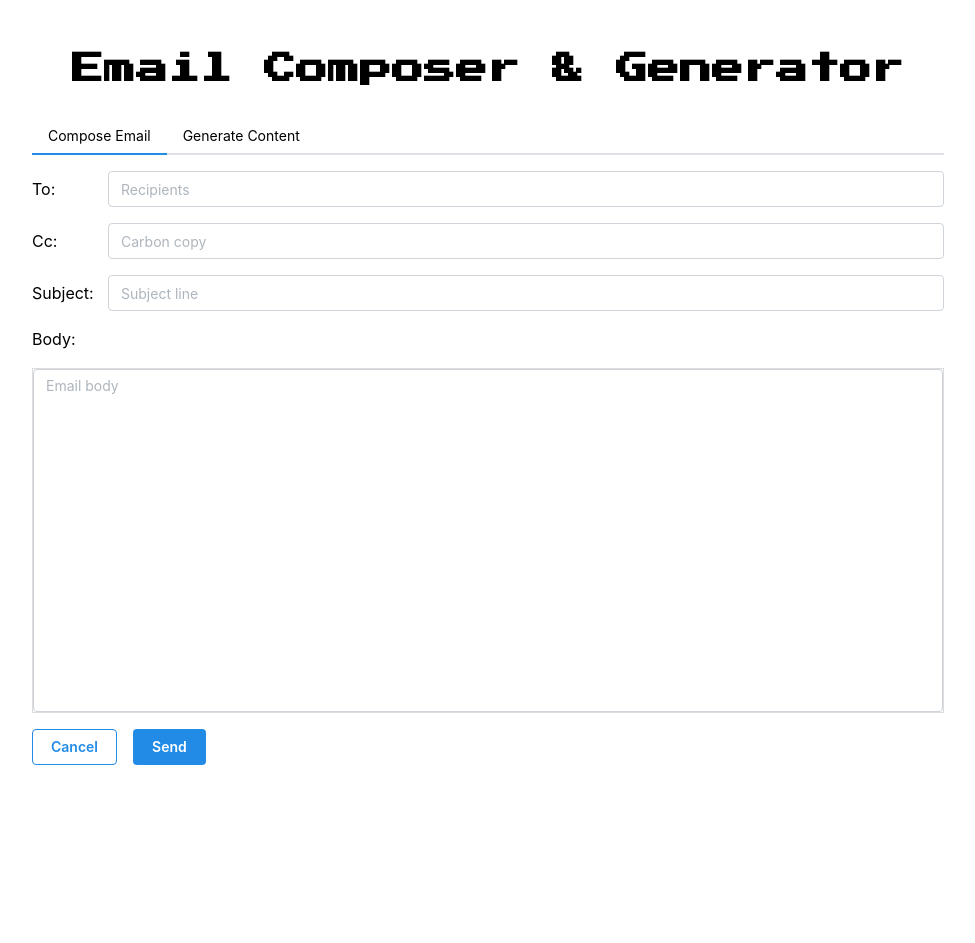
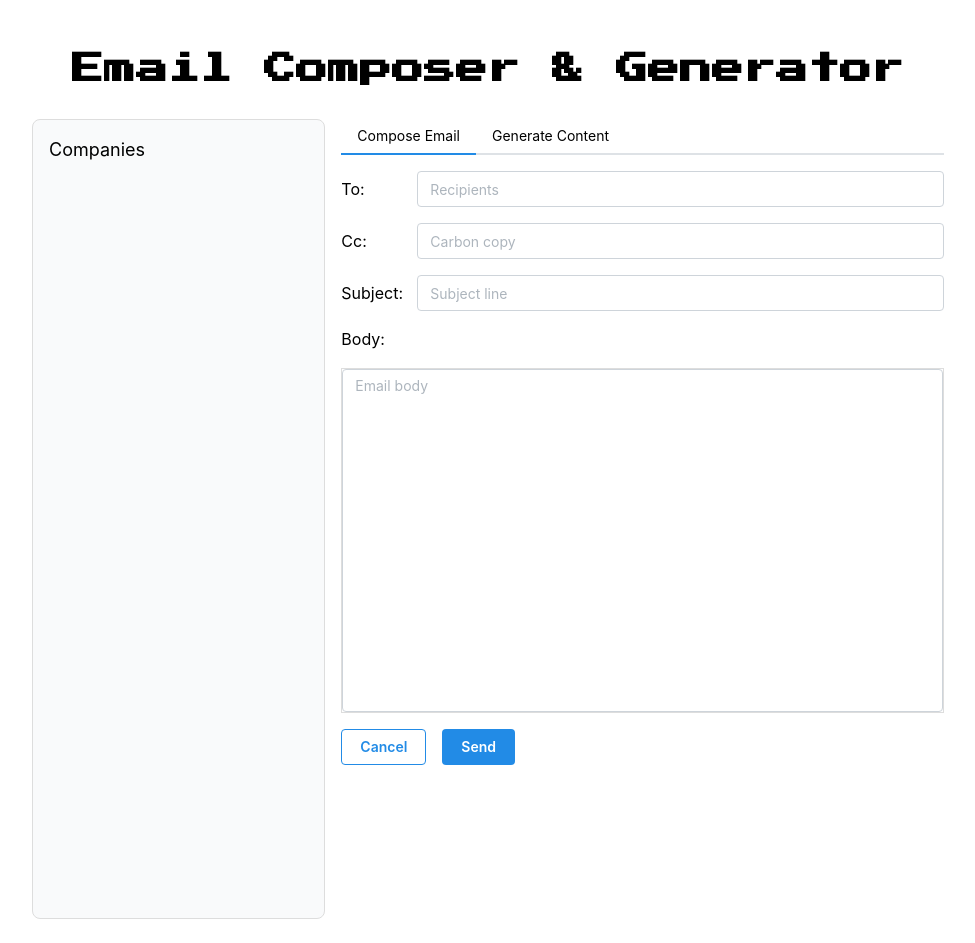
Before and after one commit to CU-Hyperloop/HyperMail, a React (Vite) app in the folder frontend/: page /dashboard in a window 1280 px wide. Shown: the whole page, without its empty margins (152-1127 px from the left). Before the commit the page ends 800 px from the top, so only its background shows below. Built offline with nearby package versions, Linux system fonts and the light colour scheme.

Commit message:
side bar

```diff
--- a/frontend/src/components/Form.tsx
+++ b/frontend/src/components/Form.tsx
@@ -46,7 +46,7 @@ export default function Form() {
       try {
         const response = await getCompanies(data);
         console.log('API response:', response.companies);
-        setCompanies(response.companies);  // Set companies here
+        setCompanies(response.companies);
     } catch (err: any) {
         setError(err.message || 'An error occurred while calling the OpenAI API');
     } finally {
@@ -54,7 +54,6 @@ export default function Form() {
     }
 };
 
-// Effect to navigate once companies state is updated
     useEffect(() => {
         if (companies !== null) {
             console.log('Navigating with companies:', companies);
--- a/frontend/src/pages/Dashboard.tsx
+++ b/frontend/src/pages/Dashboard.tsx
@@ -10,7 +10,12 @@ import {
   Card,
   Tabs,
   Divider,
+  Grid,
+  Col
+
 } from "@mantine/core";
+
+
 import { useNavigate } from "react-router";
 import { useState, useEffect, useRef } from "react";
 import generateEmail from "../services/emailServices";
@@ -20,7 +25,7 @@ export default function Dashboard() {
 
     const location = useLocation();
     const { data } = location.state || {};
-    console.log('Data from state:', data);
+
   // Combined state from both components
   const [companyName, setCompanyName] = useState("");
   const [to, setTo] = useState("");
@@ -69,12 +74,13 @@ export default function Dashboard() {
   };
 
   return (
+    <>
+
     <Container
       size="md"
       style={{
         padding: "1.5rem",
         borderRadius: "8px",
-        // backgroundColor: "#f8f9fa", // Using a neutral background instead of red
         minHeight: "100vh",
       }}
     >
@@ -89,64 +95,55 @@ export default function Dashboard() {
         Email Composer & Generator
       </h1>
 
-      <Tabs value={activeTab} onChange={setActiveTab}>
+      <Grid>
+
+      <Grid.Col gutter="lg" span={4}>
+        <div
+          style={{
+            padding: "1rem",
+            borderRadius: "8px",
+            border: "1px solid #ddd",
+            backgroundColor: "#f9fafb",
+            height: "100vh",
+          }}
+        >
+          <Text weight={600} size="lg" style={{ marginBottom: "0.5rem" }}>
+            Companies
+          </Text>
+          {data &&
+            data.map((company, index) => (
+              <Button
+                key={index}
+                fullWidth
+                variant="light"
+                style={{
+                  padding: "1rem",
+                  borderRadius: "8px",
+                  border: "1px solid #ddd",
+                  backgroundColor: "#f9fafb",
+                  marginBottom: "1rem",
+                  textAlign: "left",
+                }}
+                onClick={() => window.open(company.website, "_blank")}
+              >
+                <Text weight={600} size="lg">{company.name}</Text>
+                <Text size="sm"><strong>Email:</strong> {company.email}</Text>
+                <Text size="sm"><strong>Size:</strong> {company.size}</Text>
+                <Text size="sm"><strong>Location:</strong> {company.location}</Text>
+                <Text size="sm"><strong>Industry:</strong> {company.industry}</Text>
+              </Button>
+            ))}
+        </div>
+    </Grid.Col>
+
+        <Grid.Col span={8}>
+
+        <Tabs value={activeTab} onChange={setActiveTab}>
         <Tabs.List>
           <Tabs.Tab value="compose">Compose Email</Tabs.Tab>
           <Tabs.Tab value="generate">Generate Content</Tabs.Tab>
         </Tabs.List>
 
-        <Tabs.Panel value="compose" pt="md">
-          <Stack spacing="md" style={{ width: "100%" }}>
-            <Group position="apart">
-              <Text style={{ width: "60px" }}>To: </Text>
-              <TextInput
-                placeholder="Recipients"
-                style={{ flex: 1 }}
-                value={to}
-                onChange={(e) => setTo(e.target.value)}
-              />
-            </Group>
-
-            <Group position="apart">
-              <Text style={{ width: "60px" }}>Cc: </Text>
-              <TextInput
-                placeholder="Carbon copy"
-                style={{ flex: 1 }}
-                value={cc}
-                onChange={(e) => setCc(e.target.value)}
-              />
-            </Group>
-
-            <Group position="apart">
-              <Text style={{ width: "60px" }}>Subject: </Text>
-              <TextInput
-                placeholder="Subject line"
-                style={{ flex: 1 }}
-                value={subject}
-                onChange={(e) => setSubject(e.target.value)}
-              />
-            </Group>
-
-            <Text>Body:</Text>
-            <Textarea
-              placeholder="Email body"
-              autosize
-              minRows={15}
-              value={body}
-              onChange={(e) => setBody(e.target.value)}
-              style={{ border: "1px solid #ddd" }}
-            />
-
-            <Group position="right">
-              <Button variant="outline">
-                Cancel
-              </Button>
-              <Button onClick={handleSendEmail}>
-                Send
-              </Button>
-            </Group>
-          </Stack>
-        </Tabs.Panel>
 
         <Tabs.Panel value="generate" pt="md">
           <div style={{ marginBottom: "1.5rem" }}>
@@ -240,7 +237,70 @@ export default function Dashboard() {
             Submit Feedback
           </Button>
         </Tabs.Panel>
+        <Tabs.Panel value="compose" pt="md">
+          <Stack spacing="md" style={{ width: "100%" }}>
+            <Group position="apart">
+              <Text style={{ width: "60px" }}>To: </Text>
+              <TextInput
+                placeholder="Recipients"
+                style={{ flex: 1 }}
+                value={to}
+                onChange={(e) => setTo(e.target.value)}
+              />
+            </Group>
+
+            <Group position="apart">
+              <Text style={{ width: "60px" }}>Cc: </Text>
+              <TextInput
+                placeholder="Carbon copy"
+                style={{ flex: 1 }}
+                value={cc}
+                onChange={(e) => setCc(e.target.value)}
+              />
+            </Group>
+
+            <Group position="apart">
+              <Text style={{ width: "60px" }}>Subject: </Text>
+              <TextInput
+                placeholder="Subject line"
+                style={{ flex: 1 }}
+                value={subject}
+                onChange={(e) => setSubject(e.target.value)}
+              />
+            </Group>
+
+            <Text>Body:</Text>
+            <Textarea
+              placeholder="Email body"
+              autosize
+              minRows={15}
+              value={body}
+              onChange={(e) => setBody(e.target.value)}
+              style={{ border: "1px solid #ddd" }}
+            />
+
+            <Group position="right">
+              <Button variant="outline">
+                Cancel
+              </Button>
+              <Button onClick={handleSendEmail}>
+                Send
+              </Button>
+            </Group>
+          </Stack>
+        </Tabs.Panel>
+
+
       </Tabs>
+
+
+         </Grid.Col>
+      </Grid>
+
+
     </Container>
+    </>
   );
+
+
 }
```
Lines whose indentation alone changed are shown as unchanged.
